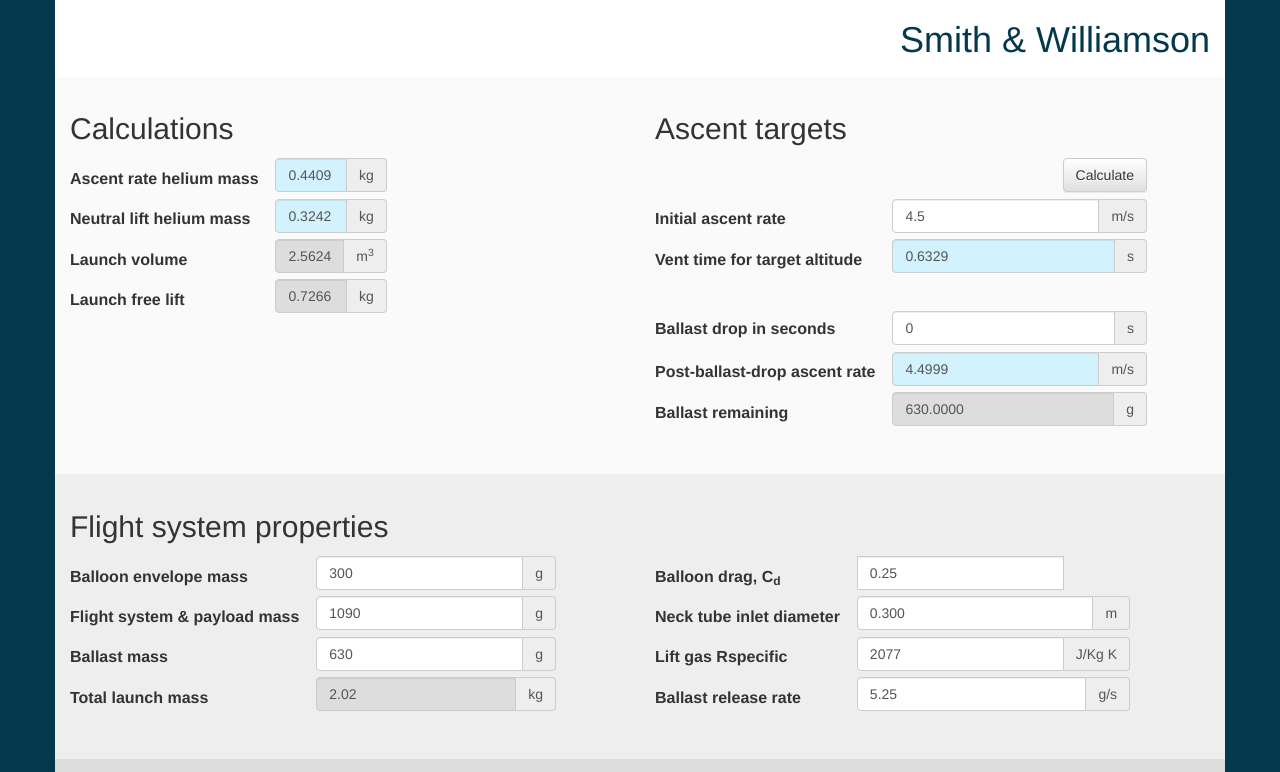
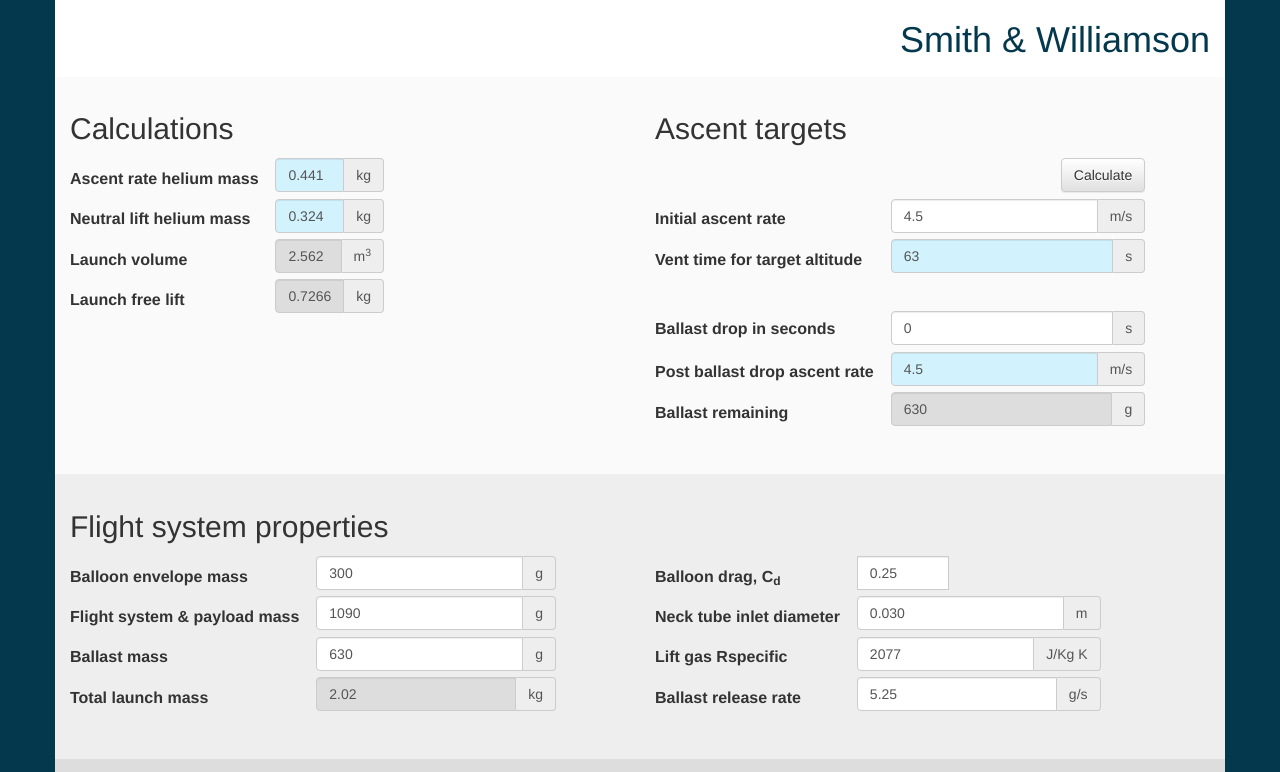
Before and after one commit to Jed-SWSDT/boomerang-calculator, a plain HTML site: page calculator/index.html in a window 1280 px wide. Shown: the top 772 px of the page. Drawn offline with Linux system fonts and the light colour scheme.

Commit message:
Set min, max, step values for number inputs

```diff
--- a/calculator/index.html
+++ b/calculator/index.html
@@ -125,16 +125,16 @@
 
             var calc = SAW.BalloonViewModel(params);
 
-            $("#ascent").text(calc.launch.gasMass.toFixed(4));
-            $("#neutral").text(calc.neutral.gasMass.toFixed(4));
-            $("#time").text(calc.time.toFixed(4));
+            $("#ascent").text(calc.launch.gasMass.toFixed(3));
+            $("#neutral").text(calc.neutral.gasMass.toFixed(3));
+            $("#time").text(calc.time.toFixed(0));
 
             var dropTime = parseFloat($("#ballastDropInSeconds").val());
 
-            $("#ballastRemaining").text(calc.launch.ballastAfterBallastDrop(dropTime).toFixed(4));
-            $("#postBallastDropAscentRate").text(calc.launch.ascentRateAfterBallastDrop(dropTime).toFixed(4));
+            $("#ballastRemaining").text(calc.launch.ballastAfterBallastDrop(dropTime).toFixed(0));
+            $("#postBallastDropAscentRate").text(calc.launch.ascentRateAfterBallastDrop(dropTime).toFixed(1));
 
-            $("#launchVolume").text(calc.launch.launchVolume.toFixed(4));
+            $("#launchVolume").text(calc.launch.launchVolume.toFixed(3));
             $("#freeLiftKg").text(calc.launch.freeLiftKg.toFixed(4));
             // This is no longer needed. Leave here for a little in case we change
             // our minds. May 28, 2015.
@@ -241,7 +241,7 @@
                         <td>
                             <div class="input-group">
                                 <input id="ascentRateTarget" class="form-control"
-                                    type="number" value="4.5"/>
+                                    type="number" min="0" value="4.5" step="0.1"/>
                                 <div class="input-group-addon">m/s</div>
                             </div>
                         </td>
@@ -267,7 +267,7 @@
                         </td>
                     </tr>
                     <tr>
-                        <th><label for="postBallastDropAscentRate">Post-ballast-drop ascent rate</label></th>
+                        <th><label for="postBallastDropAscentRate">Post ballast drop ascent rate</label></th>
                         <td>
                             <div class="input-group">
                                 <div id="postBallastDropAscentRate" class="form-control calc"></div>
@@ -298,7 +298,7 @@
                         <th><label for="mass1">Balloon envelope mass</label></th>
                         <td>
                             <div class="input-group">
-                                <input id="mass1" type="number" value="300" class="form-control"/>
+                                <input id="mass1" type="number" min="0" value="300" class="form-control"/>
                                 <div class="input-group-addon">g</div>
                             </div>
                         </td>
@@ -307,7 +307,7 @@
                         <th><label for="mass2">Flight system &amp; payload mass</label></th>
                         <td>
                             <div class="input-group">
-                                <input id="mass2" type="number" value="1090" class="form-control"/>
+                                <input id="mass2" type="number" min="0" value="1090" class="form-control"/>
                                 <div class="input-group-addon">g</div>
                             </div>
                         </td>
@@ -316,7 +316,7 @@
                         <th><label for="mass3">Ballast mass</label></th>
                         <td>
                             <div class="input-group">
-                                <input id="mass3" type="number" value="630" class="form-control"
+                                <input id="mass3" type="number" min="0" value="630" class="form-control"
                                 />
                                 <div class="input-group-addon">g</div>
                             </div>
@@ -350,7 +350,7 @@
                         <th><label for="balloonDrag">Balloon drag, C<sub>d</sub></label></th>
                         <td>
                             <div class="input-group">
-                                <input id="balloonDrag" type="number" value="0.25" class="form-control"/>
+                                <input id="balloonDrag" type="number" min="0" max="2" step="0.01" value="0.25" class="form-control"/>
                             </div>
                         </td>
                     </tr>
@@ -358,7 +358,7 @@
                         <th><label for="neckTubeInletDiameter">Neck tube inlet diameter</label></th>
                         <td>
                             <div class="input-group">
-                                <input id="neckTubeInletDiameter" type="number" value="0.300" class="form-control"/>
+                                <input id="neckTubeInletDiameter" type="number" min="0" step="0.001" value="0.030" class="form-control"/>
                                 <div class="input-group-addon">m</div>
                             </div>
                         </td>
@@ -367,7 +367,7 @@
                         <th><label for="rSpecificLiftingGas">Lift gas Rspecific</label></th>
                         <td>
                             <div class="input-group">
-                                <input id="rSpecificLiftingGas" type="number" value="2077" class="form-control"/>
+                                <input id="rSpecificLiftingGas" type="number" min="0" max="5000" value="2077" class="form-control"/>
                                 <div class="input-group-addon">J/Kg K</div>
                             </div>
                         </td>
@@ -376,7 +376,7 @@
                         <th><label for="ballastReleaseRate">Ballast release rate</label></th>
                         <td>
                             <div class="input-group">
-                                <input id="neckTubeInletDiameter" type="number" value="5.25" class="form-control"/>
+                                <input id="neckTubeInletDiameter" type="number" min="0" max="100" step="0.01" value="5.25" class="form-control"/>
                                 <div class="input-group-addon">g/s</div>
                             </div>
                         </td>
@@ -408,7 +408,7 @@
                         <td>
                             <div class="input-group">
                                 <input id="lsPressure" class="form-control"
-                                    type="number" value="101000"/>
+                                    type="number" min="0" value="101000"/>
                                 <div class="input-group-addon">Pa</div>
                             </div>
                         </td>
@@ -419,7 +419,7 @@
                         <td>
                             <div class="input-group">
                                 <input class="form-control" id="lsTemperature"
-                                    type="number" value="283"/>
+                                    type="number" min="0" value="283"/>
                                 <div class="input-group-addon">K</div>
                             </div>
                         </td>
@@ -440,7 +440,7 @@
                         <td>
                             <div class="input-group">
                                 <input id="lsBalloonDiffPressure" class="form-control"
-                                    type="number" value="133"/>
+                                    type="number" min="0" value="133"/>
                                 <div class="input-group-addon">Pa</div>
                             </div>
                         </td>
@@ -451,7 +451,7 @@
                         <td>
                             <div class="input-group">
                                 <input class="form-control" id="lsBalloonGasTemperature"
-                                    type="number" value="283"/>
+                                    type="number" min="0" value="283"/>
                                 <div class="input-group-addon">K</div>
                             </div>
                         </td>
@@ -467,7 +467,7 @@
                         <td>
                             <div class="input-group">
                                 <input class="form-control" id="ambientPressure"
-                                    type="number" value="10343"/>
+                                    type="number" min="0" value="10343"/>
                                 <div class="input-group-addon">Pa</div>
                             </div>
                         </td>
@@ -477,7 +477,7 @@
                         <td>
                             <div class="input-group">
                                 <input class="form-control" id="ambientTemperature"
-                                    type="number" value="221"/>
+                                    type="number" min="0" value="221"/>
                                 <div class="input-group-addon">K</div>
                             </div>
                         </td>
@@ -496,7 +496,7 @@
                         <td>
                             <div class="input-group">
                                 <input class="form-control" id="ambientBalloonDiffPressure"
-                                    type="number" value="150"/>
+                                    type="number" min="0" value="150"/>
                                 <div class="input-group-addon">Pa</div>
                             </div>
                         </td>
@@ -506,7 +506,7 @@
                         <td>
                             <div class="input-group">
                                 <input class="form-control" id="ambientBalloonGasTemperature"
-                                    type="number" value="223"/>
+                                    type="number" min="0" value="223"/>
                                 <div class="input-group-addon">K</div>
                             </div>
                         </td>
```
